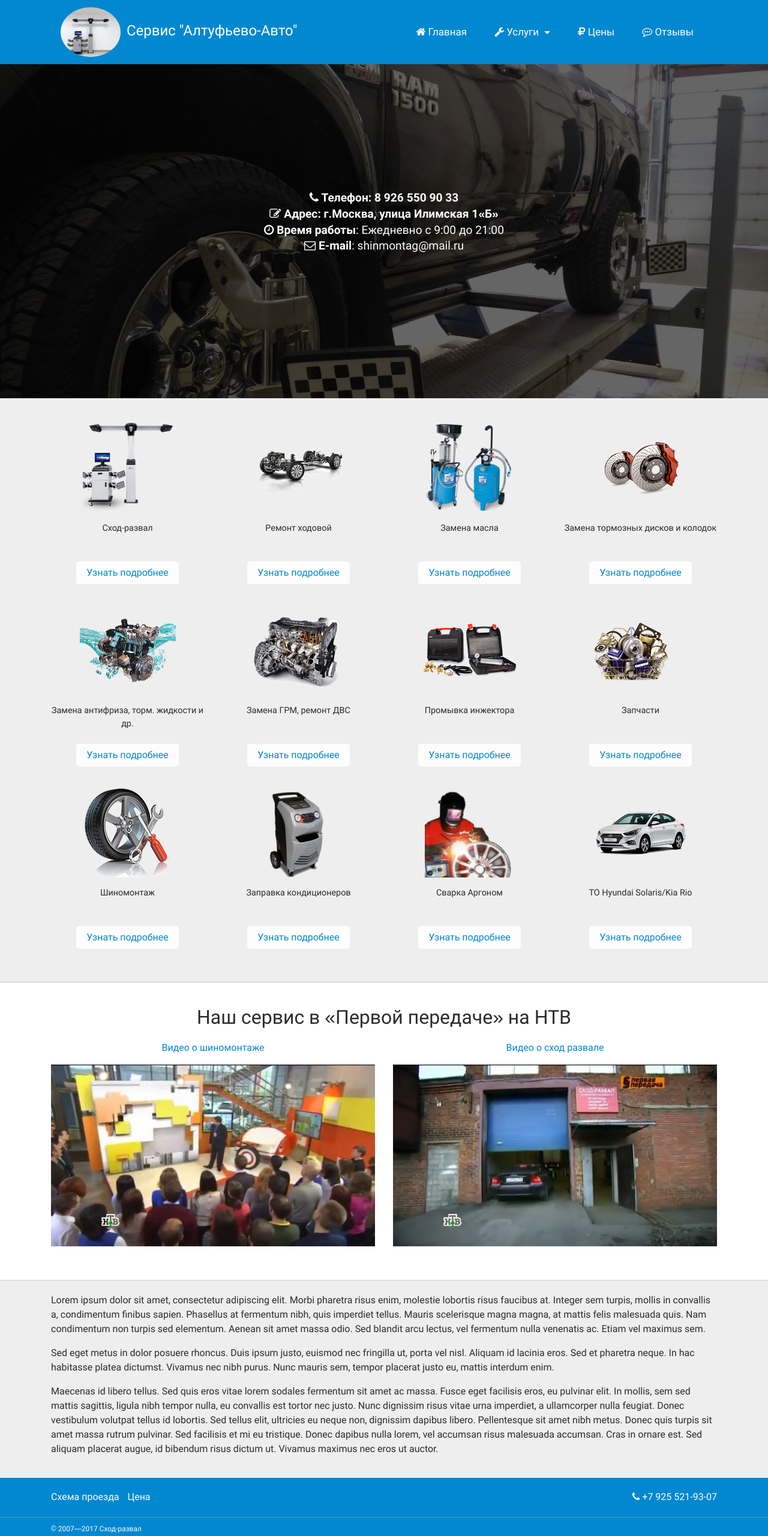
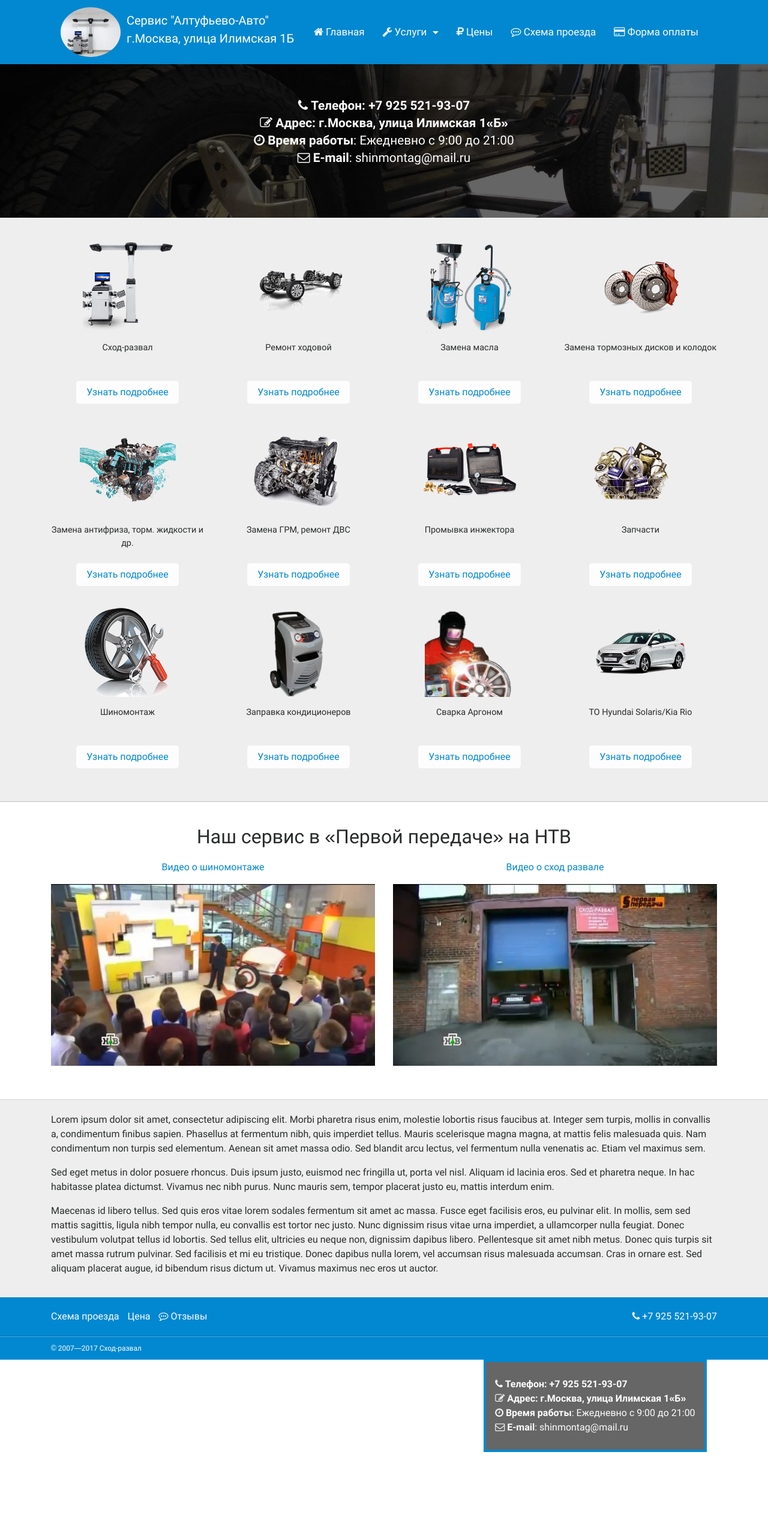
Before and after one commit to hramn1/hramn1.github.io, a plain HTML site: page index.html in a window 1280 px wide. Shown: the whole page at 60% size. After the commit the page ends 2421 px from the top, so only its background shows below. Drawn offline with Linux system fonts and the light colour scheme.

Commit message:
Финальная верстка

```diff
--- a/css/style.css
+++ b/css/style.css
@@ -40,18 +40,20 @@ main {
   .navbar-light .navbar-nav .nav-link:hover, .navbar-light .navbar-nav .active .nav-link:hover {
     color: #b3ffff; }
 
-.nav-link {
+.navbar-nav .nav-item .nav-link {
   position: relative;
-  margin: 15px; }
+  margin: 15px;
+  padding-right: 0;
+  padding-left: 0; }
 
 .dropdown .dropdown-menu {
-  background-color: rgba(2, 136, 209, 0.8);
+  background-color: rgba(2, 136, 209, 0.95);
   box-shadow: 0 0 4px 4px rgba(0, 0, 0, 0.6); }
   .dropdown .dropdown-menu .dropdown-item {
     color: #fdfdfd; }
 
 .dropdown-item:focus, .dropdown-item:hover {
-  background-color: rgba(2, 136, 209, 0.8); }
+  background-color: rgba(2, 136, 209, 0.95); }
 
 .main-footer {
   background-color: #0288d1;
@@ -88,14 +90,15 @@ main {
   display: inline-block;
   color: #fdfdfd;
   margin-left: 10px;
-  font-size: 120%; }
+  font-size: 100%;
+  vertical-align: bottom; }
   .navbar-brand__text:hover {
     color: rgba(255, 255, 255, 0.5); }
 
 .banner-main {
   background-image: url("/img/banner_bg.jpg");
   padding: 30px 0 50px;
-  background-position: 0 0;
+  background-position: 0 35%;
   background-size: cover;
   position: relative; }
   .banner-main::after {
@@ -112,12 +115,12 @@ main {
 
 .block-adress {
   text-align: center;
-  margin: 160px auto;
+  margin: 5px auto;
   z-index: 10;
   position: relative; }
   .block-adress__inner {
     line-height: 140%;
-    font-size: 120%;
+    font-size: 130%;
     color: #fdfdfd;
     width: 500px;
     padding: 20px 15px 30px;
@@ -181,7 +184,23 @@ main {
     text-decoration: none;
     color: #fdfdfd;
     background-color: #0288d1; }
-  @media (max-width: 768px) {
+
+.map {
+  position: relative; }
+  .map .map__contact {
+    position: absolute;
+    top: 12%;
+    right: 8%;
+    background-color: rgba(0, 0, 0, 0.6);
+    border: 4px solid #0288d1;
+    color: #fdfdfd;
+    padding: 25px 15px;
+    font-size: 100%;
+    line-height: 150%;
+    z-index: 1; }
+    .map .map__contact a {
+      color: #fdfdfd; }
+    @media (max-width: 768px) {
 
   .navbar-brand {
     white-space: normal; }
@@ -194,12 +213,37 @@ main {
     font-size: 100%; }
 
   .btn--service {
-    white-space: normal; } }
-  @media (max-width: 991px) {
+    white-space: normal; }
+
+  .map .map__contact {
+    position: relative;
+    top: 0;
+    right: 0;
+    border: 0;
+    background-color: #0288d1;
+    font-size: 13px;
+    border-top: 1px solid rgba(0, 0, 0, 0.2); }
+
+  .map__text {
+    max-width: 540px;
+    margin: 0 auto;
+    padding: 0 15px; } }
+    @media (max-width: 991px) {
 
   .dropdown .dropdown-menu {
     box-shadow: none;
     background-color: rgba(255, 255, 255, 0.3); }
 
+  .navbar-nav .nav-item .nav-link {
+    font-size: 100%; }
+
   .main-footer__phone {
     text-align: left; } }
+    @media (max-width: 1200px) {
+
+  .navbar-nav .nav-item .nav-link, .navbar-brand__text {
+    font-size: 80% !important; } }
+    @media (max-width: 577px) {
+
+  .map__text {
+    padding: 0; } }
--- a/index.html
+++ b/index.html
@@ -20,7 +20,8 @@
 				  <button class="navbar-toggler navbar-toggler-right" type="button" data-toggle="collapse" data-target="#navbarNavDropdown" aria-controls="navbarNavDropdown" aria-expanded="false" aria-label="Toggle navigation">
 				    <span class="navbar-toggler-icon"></span>
 				  </button>
-				  <a class="navbar-brand" href="/"><img class="navbar-brand__logo" src="img/logo.jpg" alt="Логотип"><p class="navbar-brand__text">Сервис "Алтуфьево-Авто" </p></a>
+				  <a class="navbar-brand" href="/"><img class="navbar-brand__logo" src="img/logo.jpg" alt="Логотип"><p class="navbar-brand__text">Сервис "Алтуфьево-Авто"<br/>г.Москва, улица Илимская 1Б </p>
+				  </a>
 				  <div class="collapse navbar-collapse" id="navbarNavDropdown">
 				    <ul class="navbar-nav">
 				      <li class="nav-item active">
@@ -40,7 +41,10 @@
 				        <a class="nav-link" href="#"><i class="fa fa-rub" aria-hidden="true"></i> Цены</a>
 				      </li>
 				      <li class="nav-item">
-				        <a class="nav-link" href="#"><i class="fa fa-commenting-o" aria-hidden="true"></i> Отзывы</a>
+				        <a class="nav-link" href="#"><i class="fa fa-commenting-o" aria-hidden="true"></i> Схема проезда</a>
+				      </li>
+				      <li class="nav-item">
+				      	<a class="nav-link" href="#"><i class="fa fa-credit-card" aria-hidden="true"></i> Форма оплаты</a>
 				      </li>
 				    </ul>
 				  </div>
@@ -50,7 +54,7 @@
 		<section class="banner-main">
 			<div class="block-adress">
 				<p class="block-adress__inner">
-					<i class="fa fa-phone"></i> <b>Телефон: <a href="tel:+79265509033">8 926 550 90 33</a></b><br />
+					<i class="fa fa-phone"></i> <b>Телефон: <a href="tel:+79255219307">+7 925 521-93-07</a></b><br />
 					<i class="fa fa-pencil-square-o" aria-hidden="true"></i> <b>Адрес: г.Москва, улица Илимская 1&laquo;Б&raquo;</b><br />
 					<i class="fa fa-clock-o" aria-hidden="true"></i> <b>Время работы</b>: Ежедневно с 9:00 до 21:00<br />
 					<i class="fa fa-envelope-o" aria-hidden="true"></i> <b>E-mail</b>: shinmontag@mail.ru
@@ -157,6 +161,7 @@
 							<nav class="main-footer__links">
 								<a href="#">Схема проезда</a>
 								<a href="#">Цена</a>
+								<a href="#"><i class="fa fa-commenting-o" aria-hidden="true"></i> Отзывы</a>
 							</nav>
 						</div>
 						<div class="col-md-3">
@@ -172,6 +177,14 @@
 			</section>
 		</footer>
 		<section class="map">
+			<div class="map__contact">
+				<div class="map__text">
+					<i class="fa fa-phone"></i> <b>Телефон: <a href="tel:+79255219307">+7 925 521-93-07</a></b><br />
+					<i class="fa fa-pencil-square-o" aria-hidden="true"></i> <b>Адрес: г.Москва, улица Илимская 1&laquo;Б&raquo;</b><br />
+					<i class="fa fa-clock-o" aria-hidden="true"></i> <b>Время работы</b>: Ежедневно с 9:00 до 21:00<br />
+					<i class="fa fa-envelope-o" aria-hidden="true"></i> <b>E-mail</b>: shinmontag@mail.ru
+				</div>
+			</div>
 			<script type="text/javascript" charset="utf-8" async src="https://api-maps.yandex.ru/services/constructor/1.0/js/?sid=2TY77yWi24fVX5CRckI1liVZEpYZfzMv&amp;height=426&amp;lang=ru_RU&amp;sourceType=constructor&amp;scroll=true"></script>
 		</section>
 	</div>
```
Also changed, not shown: shod-razval.html (+6 -2 lines), css/style.min.css.
